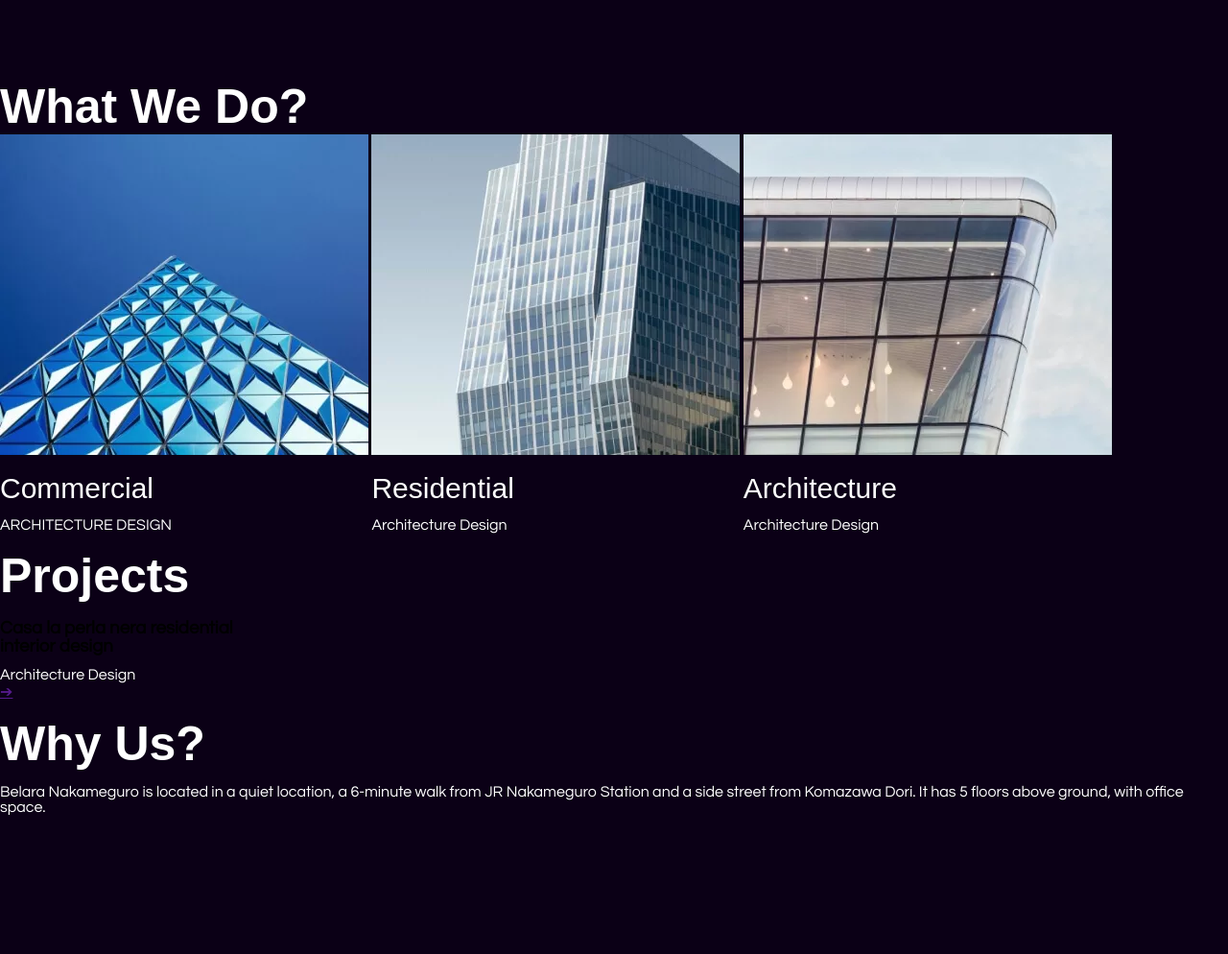
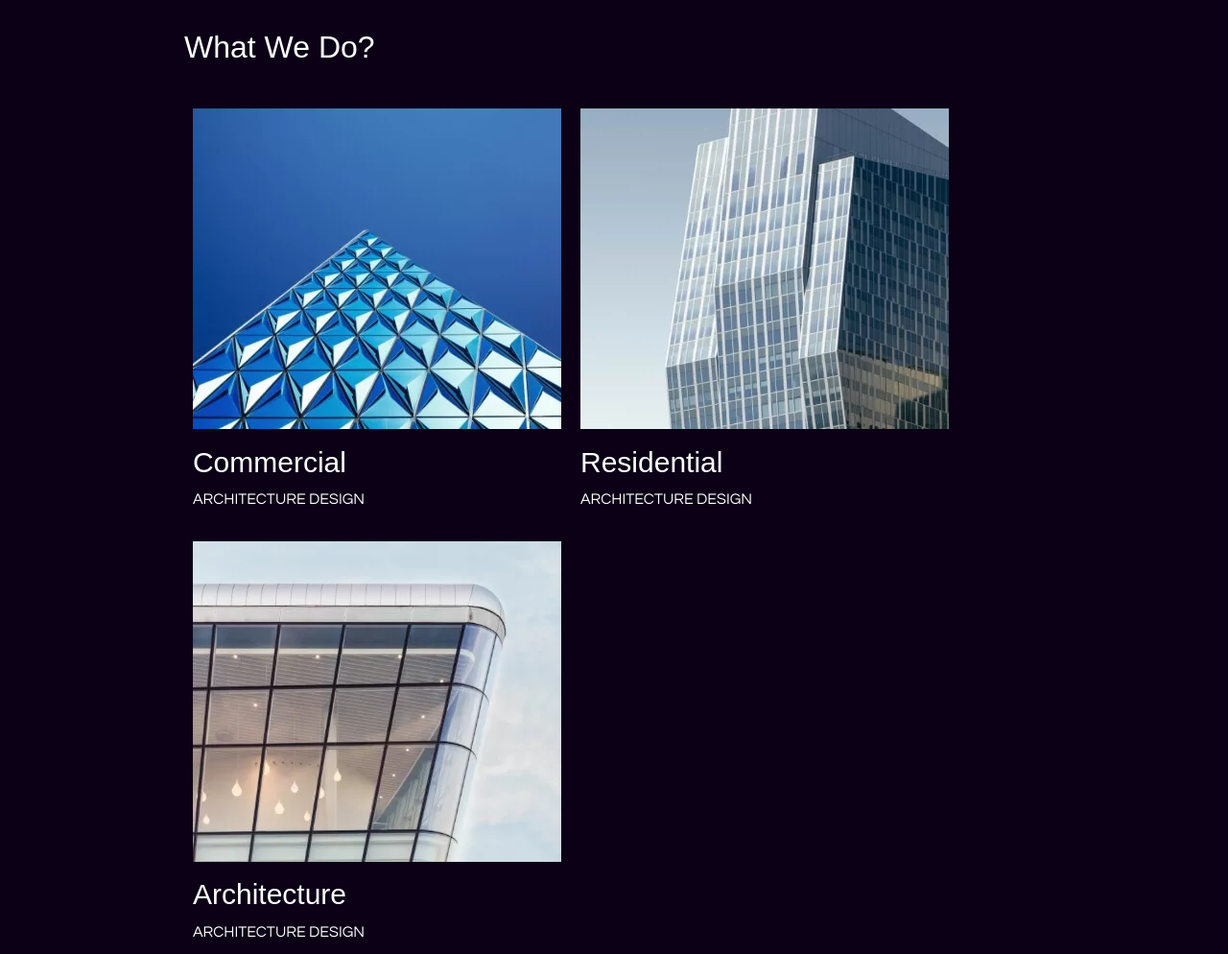
Before and after one commit to aclarette/Belara, a plain HTML site: page Belara/Belara/index.html in a window 1280 px wide. Shown: the part 1616-2610 px from the top of the page at 96% size. Before the commit the page ends 2465 px from the top, so only its background shows below. Drawn offline with Linux system fonts and the light colour scheme.

Commit message:
Update style.css

```diff
--- a/Belara/Belara/style.css
+++ b/Belara/Belara/style.css
@@ -1,14 +1,16 @@
 *{ margin: 0 ;
 box-sizing: border-box;
 scroll-behavior: smooth;
+color: #fff;
 font-family: "Questrial", sans-serif;
 }
+
 body{
     background-color: #0b0016;
 }
 #pagina1{
     height: 94vh;
-    background-image: url(/assets/h1_hero1.jpg.webp);
+    background-image: url(assets/h1_hero1.jpg.webp);
     background-size: cover;
     background-color: rgb(0,0,0,0.4);
     background-blend-mode: multiply;
@@ -33,7 +35,7 @@ header img{
     vertical-align: middle;
 }
 
-#quot{
+.quot{
     background-color: #D6A04C;
     width: 9%;
     height: 5vh;
@@ -45,7 +47,7 @@ header img{
     margin-top: 1vh;
     display: inline-block;
 }
-#quot:hover{
+.quot:hover{
     background: none;
     border: 1px solid #D6A04C ;
     color: #D6A04C;
@@ -195,7 +197,6 @@ height:35px;
 left: 0;
 }
 
-
 #check:checked+#dropdown-click  {opacity: 1; }
 
 #quadradoAmarelo{
@@ -236,7 +237,7 @@ left: 0;
     color: #fff;
     font-size: 50px;
     font-family: "Cabin", sans-serif;
-    margin-left: 10%;
+    margin-left: 15%;
     font-weight: 400;
 }
 
@@ -244,12 +245,11 @@ left: 0;
     font-family: "Questrial", sans-serif;
     display: inline-block;
     width: 35%;
-    color: white;
-    font-size: 17px;
+    color: #E9E3D9;
+    font-size: 15px;
     margin-left: 17%;
     margin-bottom: 5%;
     font-weight: 400;
-    line-height: 1.5;
 }
 #esquerda h1{
     font-weight: normal;
@@ -263,9 +263,8 @@ left: 0;
     font-size: 10px;
     font-weight: 400;
     margin-bottom: 10%;
-    line-height: 1.5;
+
 }
-
 #direita h1 { font-weight: normal;}
 .learn{
     text-decoration: none;
@@ -278,10 +277,9 @@ left: 0;
     font-family:"Questrial", sans-serif ;
     font-size: 16px;
     color: white;
-    margin-bottom: 10%;
+    margin-bottom: 5%;
     margin-top: 5%;
     display: block;
-
 }
 .learn:hover{
     background-color: #D6A04C;
@@ -295,6 +293,22 @@ left: 0;
 #caraLoiroChapeu{
     margin-top: 5%;
 }
+#whatWeDo{
+    width: 70%;
+    margin: auto;
+    font-size: 10px;
+}
+#whatWeDo p {
+     text-transform: uppercase;
+}
+#texto3{
+    margin-top: 5%;
+    margin-bottom: 2%;
+    color: #fff;
+    font-size: 50px;
+    font-family: "Cabin", sans-serif;
+    font-weight: 400;
+}
 .imagem1{
     color: white;
     font-size: 32px;
@@ -302,6 +316,11 @@ left: 0;
     margin-bottom: 12px;
     font-weight: 400;
     display: inline-block;
+    padding: 1%;
+    position: relative;
+    top: 0%;
+    transition: 0.5;
+    overflow: hidden;
 }
 .imagem1 a{
     font-size: 30px;
@@ -310,8 +329,81 @@ left: 0;
     font-family: "Cabin", sans-serif;
 }
 h2{
-
     font-size: 50px;
     font-family: "Cabin", sans-serif;
     color: #fff;
 }
+
+.imagem1:hover{
+    top: 15px;
+
+}
+.imagem1:hover a{
+    color: #D6A04C;
+}
+#projects{
+    height: 89,9vh;
+    width: 100%;
+    background-color: #1e1e1e;
+    margin-top: 6%;
+    text-align: center;
+}
+#Carrossel{
+    margin-top: 8%;
+}
+#divTextoTransparente{
+    overflow: hidden;
+    height: 16vh;
+}
+#textoTransparente{
+    font-weight: 500;
+    margin-right: 25%;
+    font-family: "Cabin", sans-serif;
+    font-size: 215px;
+    font-weight: 600;
+    -webkit-text-stroke: 1px #E9E3D9;
+    -webkit-text-fill-color: transparent;
+}
+#quadradoAmareloHover{
+    margin-left: 14.5%;
+    position: absolute;
+    bottom: -276%;
+    background-color: #D6A04C;
+    width: 40%;
+    height: 20vh;
+    text-align: left;
+    padding: 0% 4%;
+    transition: 0.8s;
+}
+#texto3{
+    font-family: "Cabin", sans-serif;
+    font-size: 32px;
+    margin-bottom: 4%;
+}
+
+#quadradoAmareloHover a {
+    text-decoration: none;
+    font-size: 150%;
+    background-color: rgba(255,255,255, 0.10);
+    width: 70px;
+    height: 70px;
+    border: rgba(255, 255, 255, 0.06) 2px solid;
+    display: inline-block;
+    border-radius: 50%;
+    position: relative;
+    left: 90%;
+    bottom: 45%;
+    padding-top: 2.8%;
+    text-align: center;
+}
+
+#quadradoAmareloHover:hover{
+    background-color: #272727;
+}
+#quadradoAmareloHover:hover h3{
+    color: #D6A04C;
+}
+
+#quadradoAmareloHover:hover a{
+    background-color: #D6A04C;
+}
```
